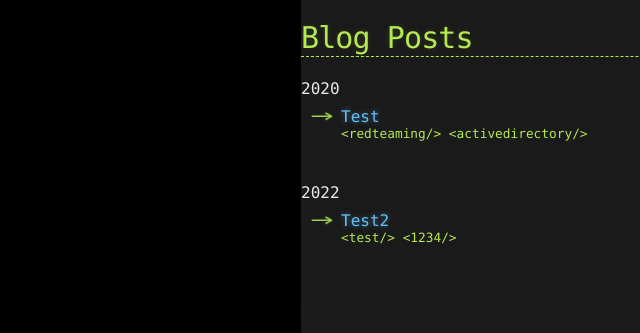
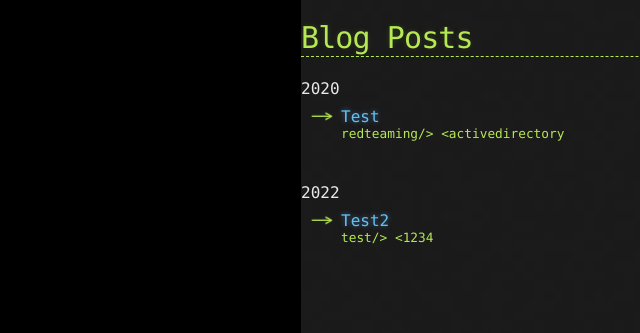
Before and after one commit to br33z3/br33z3.github.io, a Jekyll site: the page built from _pages/blog.md, in a window 1280 px wide. Shown: the top 333 px of the page, without its empty margins (19-659 px from the left). Built offline with Jekyll 4.4.1, drawn with Linux system fonts in a browser that asks for light colours; comment, search, counter and statistics services are not loaded.

Commit message:
Update blog_toplevel.html

```diff
--- a/_layouts/blog_toplevel.html
+++ b/_layouts/blog_toplevel.html
@@ -15,7 +15,7 @@ layout: default
       <br>
       <span class="tag">
         <small>
-          &lt;{{ post.tags | join: '/&gt; &lt;' }}/&gt;
+          {{ post.tags | join: '/&gt; &lt;' }}
         </small>
       </span>
     </li>
```
